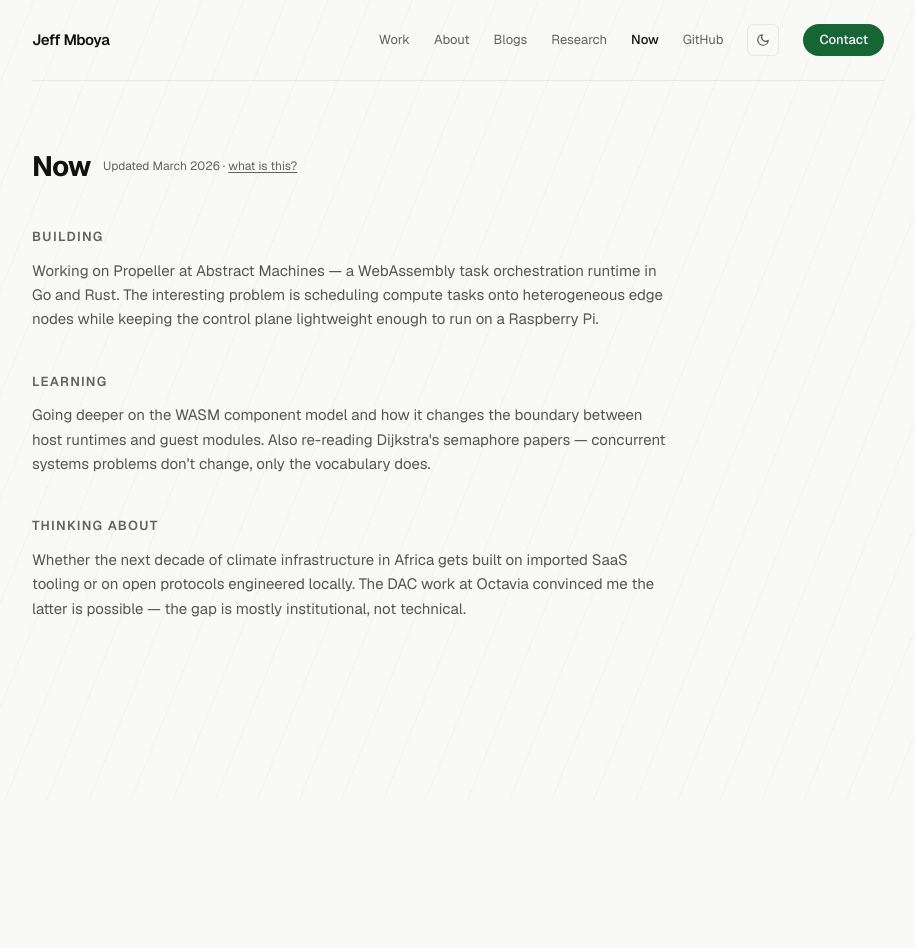
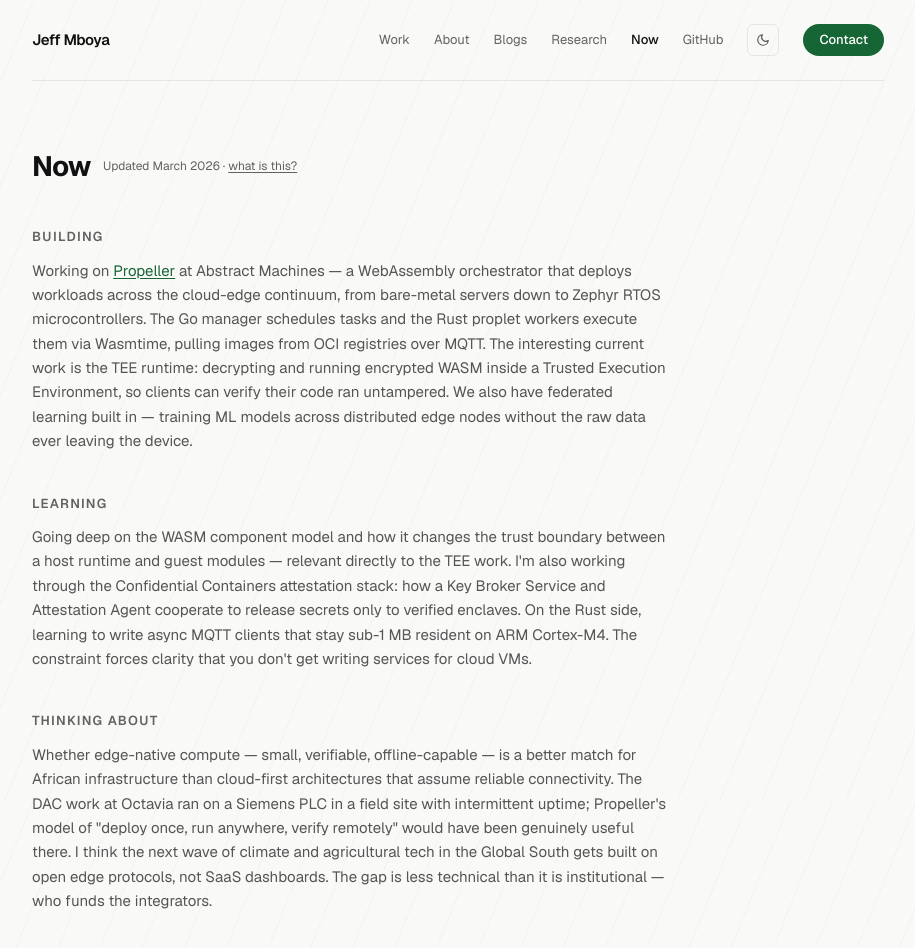
Before and after one commit to JeffMboya/portfolio, a Next.js app: page /now in a window 1280 px wide. Shown: the top 948 px of the page, without its empty margins (182-1097 px from the left). Before the commit the page ends 800 px from the top, so only its background shows below. Built offline with nearby package versions, Linux system fonts and the light colour scheme.

Commit message:
content(now): fill real copy from propeller codebase

```diff
--- a/app/now/page.tsx
+++ b/app/now/page.tsx
@@ -23,8 +23,7 @@ export default function NowPage() {
             Building
           </h2>
           <p className="text-[15px] leading-relaxed" style={{ color: 'var(--muted)' }}>
-            {/* TODO: Replace with what you're actually building */}
-            Working on Propeller at Abstract Machines — a WebAssembly task orchestration runtime in Go and Rust. The interesting problem is scheduling compute tasks onto heterogeneous edge nodes while keeping the control plane lightweight enough to run on a Raspberry Pi.
+            Working on <a href="https://github.com/absmach/propeller" target="_blank" rel="noopener noreferrer" className="underline underline-offset-2" style={{ color: 'var(--accent)' }}>Propeller</a> at Abstract Machines — a WebAssembly orchestrator that deploys workloads across the cloud-edge continuum, from bare-metal servers down to Zephyr RTOS microcontrollers. The Go manager schedules tasks and the Rust proplet workers execute them via Wasmtime, pulling images from OCI registries over MQTT. The interesting current work is the TEE runtime: decrypting and running encrypted WASM inside a Trusted Execution Environment, so clients can verify their code ran untampered. We also have federated learning built in — training ML models across distributed edge nodes without the raw data ever leaving the device.
           </p>
         </div>
 
@@ -33,8 +32,7 @@ export default function NowPage() {
             Learning
           </h2>
           <p className="text-[15px] leading-relaxed" style={{ color: 'var(--muted)' }}>
-            {/* TODO: Replace with what you're actually learning */}
-            Going deeper on the WASM component model and how it changes the boundary between host runtimes and guest modules. Also re-reading Dijkstra's semaphore papers — concurrent systems problems don't change, only the vocabulary does.
+            Going deep on the WASM component model and how it changes the trust boundary between a host runtime and guest modules — relevant directly to the TEE work. I&apos;m also working through the Confidential Containers attestation stack: how a Key Broker Service and Attestation Agent cooperate to release secrets only to verified enclaves. On the Rust side, learning to write async MQTT clients that stay sub-1 MB resident on ARM Cortex-M4. The constraint forces clarity that you don&apos;t get writing services for cloud VMs.
           </p>
         </div>
 
@@ -43,8 +41,7 @@ export default function NowPage() {
             Thinking about
           </h2>
           <p className="text-[15px] leading-relaxed" style={{ color: 'var(--muted)' }}>
-            {/* TODO: Replace with what's on your mind */}
-            Whether the next decade of climate infrastructure in Africa gets built on imported SaaS tooling or on open protocols engineered locally. The DAC work at Octavia convinced me the latter is possible — the gap is mostly institutional, not technical.
+            Whether edge-native compute — small, verifiable, offline-capable — is a better match for African infrastructure than cloud-first architectures that assume reliable connectivity. The DAC work at Octavia ran on a Siemens PLC in a field site with intermittent uptime; Propeller&apos;s model of &quot;deploy once, run anywhere, verify remotely&quot; would have been genuinely useful there. I think the next wave of climate and agricultural tech in the Global South gets built on open edge protocols, not SaaS dashboards. The gap is less technical than it is institutional — who funds the integrators.
           </p>
         </div>
       </div>
```
